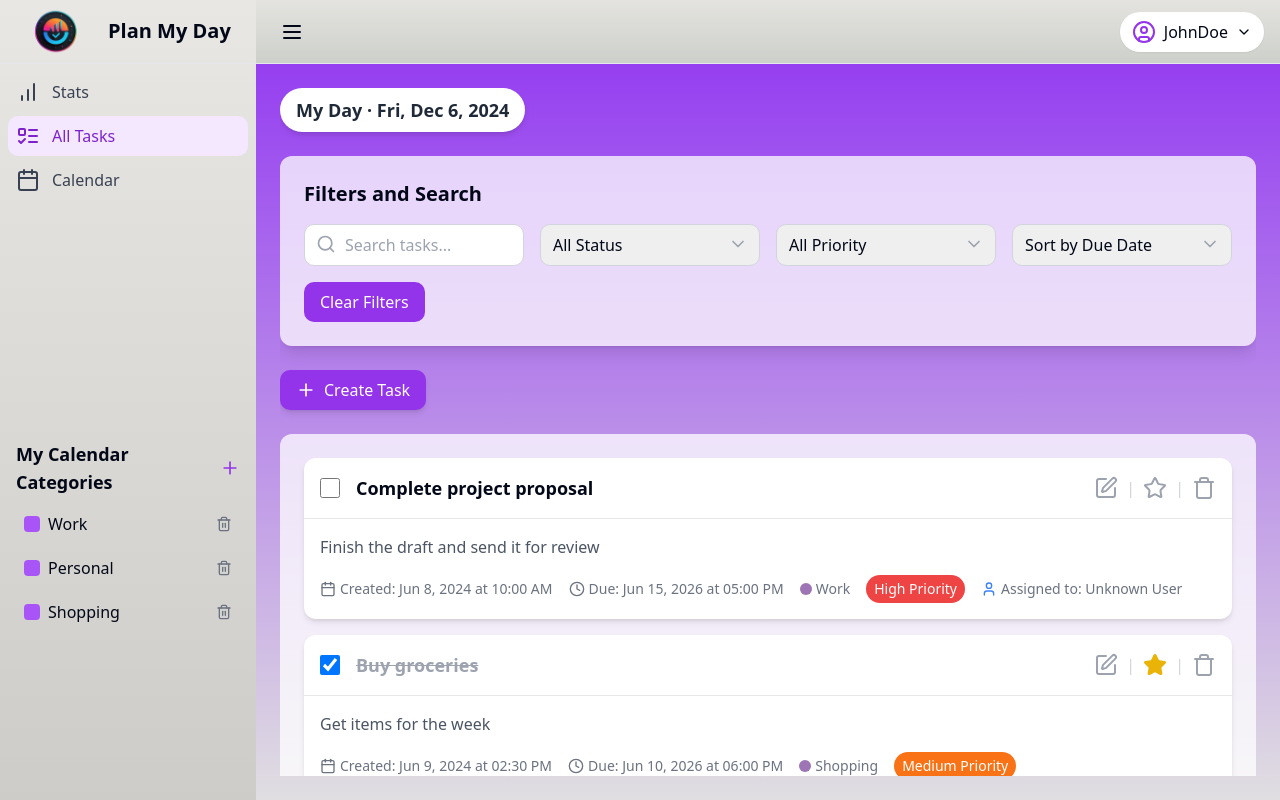
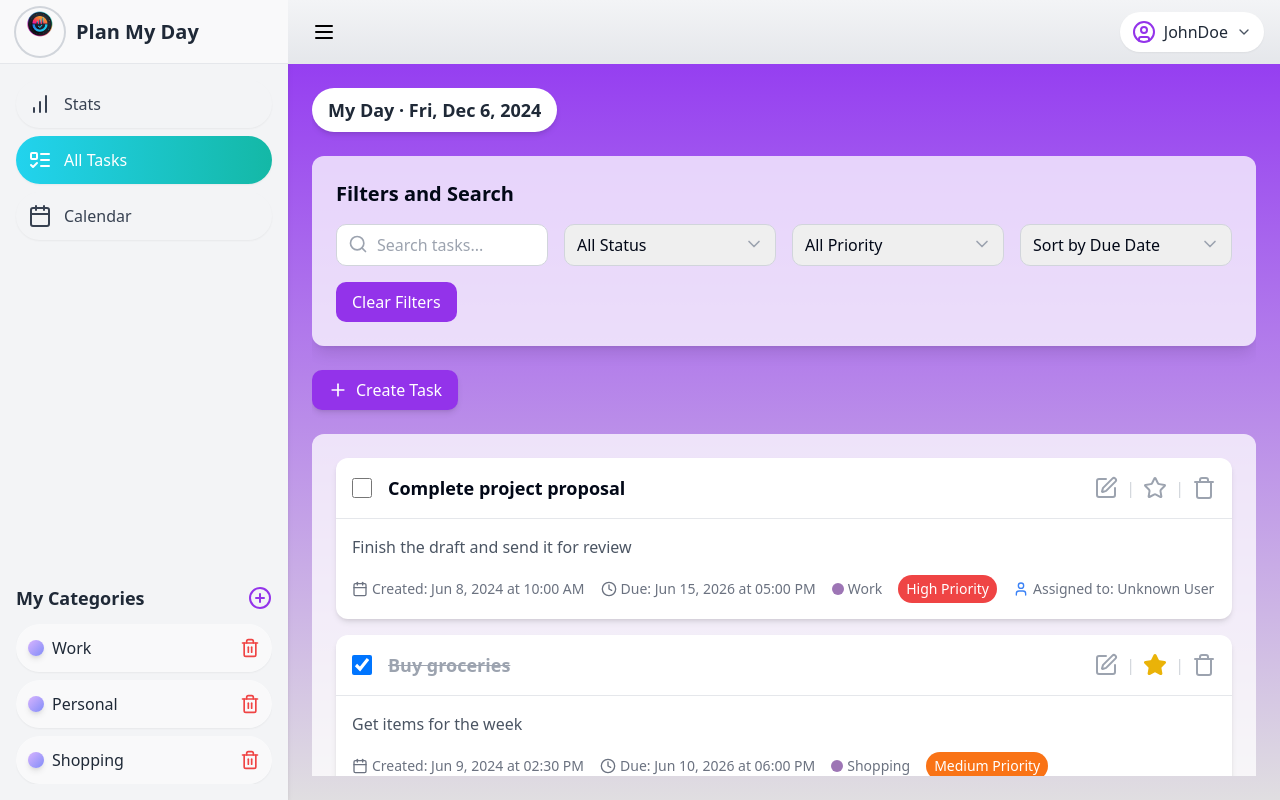
Before and after one commit to Vlados-XiMiK/Plan-My-Day-UI, a Next.js app: page /dashboard/tasks in a window 1280 px wide. Built offline with nearby package versions, Linux system fonts and the light colour scheme.

Commit message:
uppdate UI Sidebar/Header, add translations

```diff
--- a/src/components/main/Header.tsx
+++ b/src/components/main/Header.tsx
@@ -2,7 +2,11 @@
 
 import { useRouter } from 'next/navigation'
 import { useState, useRef, useEffect } from 'react'
-import { UserCircle, LogOut, Menu, ChevronDown, User2 } from 'lucide-react'
+import { UserCircle, LogOut, Menu, ChevronDown, User2, Moon, Sun, Globe } from 'lucide-react'
+import { useLanguage } from "@/contexts/LanguageContext"
+import en from "@/translations/en.json"
+import uk from "@/translations/uk.json"
+import { useTheme } from 'next-themes'
 
 interface HeaderProps {
   toggleSidebar: () => void;
@@ -16,6 +20,43 @@ export default function Header({ toggleSidebar, toggleCollapse, isCollapsed, onP
   const [showDropdown, setShowDropdown] = useState(false)
   const [isDesktop, setIsDesktop] = useState(false)
   const dropdownRef = useRef<HTMLDivElement>(null)
+  const { language, setLanguage } = useLanguage()
+  const t = language === "uk" ? uk : en
+  const { theme, setTheme } = useTheme()
+
+  // Состояние для управления темой, синхронизированное с useTheme и localStorage
+  const [isDarkTheme, setIsDarkTheme] = useState(false);
+
+  // Определение и отслеживание темы из localStorage и useTheme с немедленным обновлением
+  useEffect(() => {
+    const updateTheme = () => {
+      const savedTheme = localStorage.getItem('theme') || theme;
+      setIsDarkTheme(savedTheme === 'dark');
+    };
+
+    // Инициализация при монтировании
+    updateTheme();
+
+    // Слушатель для изменений в localStorage
+    const handleStorageChange = (e: StorageEvent) => {
+      if (e.key === 'theme') {
+        updateTheme();
+      }
+    };
+
+    // Слушатель для изменений темы через useTheme
+    const handleThemeChange = () => {
+      updateTheme();
+    };
+
+    window.addEventListener('storage', handleStorageChange);
+    // Подписываемся на изменения темы через useTheme (если доступно)
+    const unsubscribe = () => {};
+
+    return () => {
+      window.removeEventListener('storage', handleStorageChange);
+    };
+  }, [theme]);
 
   useEffect(() => {
     // Update state to detect if the window width meets desktop criteria
@@ -42,56 +83,89 @@ export default function Header({ toggleSidebar, toggleCollapse, isCollapsed, onP
     return () => document.removeEventListener('mousedown', handleClickOutside)
   }, [])
 
+  // Функции для переключения темы и языка
+  const toggleTheme = () => {
+    const newTheme = isDarkTheme ? 'light' : 'dark';
+    setTheme(newTheme);
+    localStorage.setItem('theme', newTheme);
+  };
+
+  const toggleLanguage = () => {
+    const newLanguage = language === 'en' ? 'uk' : 'en';
+    setLanguage(newLanguage);
+  };
+
   return (
-    <header className="sticky top-0 z-40 flex h-16 items-center justify-between border-b border-gray-200 bg-gradient-to-b from-[#e4e3df] to-[#cdd0ca] px-4">
+    <header className={`sticky top-0 z-40 flex h-16 items-center justify-between border-b px-4 transition-colors duration-300
+      ${isDarkTheme
+        ? 'bg-gray-900 border-gray-700 text-white'
+        : 'bg-gradient-to-b from-gray-100 to-gray-200 border-gray-200 text-gray-800'
+      }`}
+    >
       <div className="flex items-center gap-4">
         <button
           onClick={isDesktop ? toggleCollapse : toggleSidebar}
-          className="inline-flex h-10 w-10 items-center justify-center rounded-md hover:bg-gray-100"
+          className={`inline-flex h-10 w-10 items-center justify-center rounded-full hover:${isDarkTheme ? 'bg-gray-800' : 'bg-gray-100'}`}
           aria-label={isDesktop ? (isCollapsed ? "Expand sidebar" : "Collapse sidebar") : "Toggle sidebar"}
         >
-          <Menu className="h-6 w-6" />
+          <Menu
+            className={`h-6 w-6 ${isDarkTheme ? 'text-white' : 'text-black'}`}
+          />
         </button>
       </div>
-
       <div className="relative" ref={dropdownRef}>
         <button
           onClick={() => setShowDropdown(!showDropdown)}
-          className="flex items-center gap-2 rounded-full bg-white px-3 py-2 shadow-sm transition-colors hover:bg-gray-50"
+          className={`flex items-center gap-2 rounded-full px-3 py-2 shadow-sm transition-colors
+            ${isDarkTheme ? 'bg-gray-800 text-white hover:bg-gray-700' : 'bg-white text-gray-800 hover:bg-gray-100'}`}
         >
-          <UserCircle className="h-6 w-6 text-purple-600" />
+          <UserCircle className={`h-6 w-6 ${isDarkTheme ? 'text-purple-400' : 'text-purple-600'}`} />
           <span className="font-medium">JohnDoe</span>
-          <ChevronDown className={`h-4 w-4 transition-transform ${showDropdown ? 'rotate-180' : ''}`} />
+          <ChevronDown className={`h-4 w-4 ${isDarkTheme ? 'text-gray-300' : 'text-gray-600'} transition-transform ${showDropdown ? 'rotate-180' : ''}`} />
         </button>
 
         {showDropdown && (
-          <div className="absolute right-0 mt-2 w-48 origin-top-right rounded-md bg-white py-1 shadow-lg ring-1 ring-black ring-opacity-5">
-            <div className="px-4 py-2">
-              <p className="text-sm">Signed in as</p>
+          <div className={`absolute right-0 mt-2 w-48 origin-top-right rounded-md py-1 shadow-lg ring-1
+            ${isDarkTheme ? 'bg-gray-800 ring-gray-700 text-white' : 'bg-white ring-black ring-opacity-5 text-gray-800'}`}>
+            <div className={`px-4 py-2 ${isDarkTheme ? 'border-b border-gray-700' : 'border-b border-gray-200'}`}>
+              <p className="text-sm">{t.header.signed || "Signed in as"}</p>
               <p className="truncate text-sm font-medium">john@example.com</p>
             </div>
-            <div className="border-t border-gray-100">
-            <button
+            <div className={isDarkTheme ? 'border-t border-gray-700' : 'border-t border-gray-200'}>
+              <button
                 onClick={() => {
                   router.push('/dashboard/profile') // Переход на страницу профиля
                   setShowDropdown(false)
                 }}
-                className="flex w-full items-center gap-2 px-4 py-2 text-sm text-gray-700 hover:bg-gray-100"
+                className={`flex w-full items-center gap-2 px-4 py-2 text-sm ${isDarkTheme ? 'text-gray-300 hover:bg-gray-700' : 'text-gray-700 hover:bg-gray-100'}`}
               >
-                <User2 className="h-4 w-4" />
-                Profile
+                <User2 className={`h-4 w-4 ${isDarkTheme ? 'text-gray-300' : 'text-gray-700'}`} />
+                {t.header.profile || "Profile"}
+              </button>
+              <button
+                onClick={toggleTheme}
+                className={`flex w-full items-center gap-2 px-4 py-2 text-sm ${isDarkTheme ? 'text-gray-300 hover:bg-gray-700' : 'text-gray-700 hover:bg-gray-100'}`}
+              >
+                {isDarkTheme ? <Sun className="h-4 w-4" /> : <Moon className="h-4 w-4" />}
+                {isDarkTheme ? (t.header.lightTheme || "Light Theme") : (t.header.darkTheme || "Dark Theme")}
+              </button>
+              <button
+                onClick={toggleLanguage}
+                className={`flex w-full items-center gap-2 px-4 py-2 text-sm ${isDarkTheme ? 'text-gray-300 hover:bg-gray-700' : 'text-gray-700 hover:bg-gray-100'}`}
+              >
+                <Globe className={`h-4 w-4 ${isDarkTheme ? 'text-gray-300' : 'text-gray-700'}`} />
+                {language === 'uk' ? ("Українська") : ("English")}
               </button>
               <button
                 onClick={() => {
                   console.log('Logging out...')
                   router.push('/login') // Перенаправление на страницу входа после выхода
                 }}
-                className="flex w-full items-center gap-2 px-4 py-2 text-sm text-gray-700 hover:bg-gray-100"
+                className={`flex w-full items-center gap-2 px-4 py-2 text-sm ${isDarkTheme ? 'text-gray-300 hover:bg-gray-700' : 'text-gray-700 hover:bg-gray-100'}`}
               >
-                <LogOut className="h-4 w-4" />
-                Sign out
+                <LogOut className={`h-4 w-4 ${isDarkTheme ? 'text-gray-300' : 'text-gray-700'}`} />
+                {t.header.signOut || "Sign out"}
               </button>
-
             </div>
           </div>
         )}
--- a/src/components/main/Sidebar.tsx
+++ b/src/components/main/Sidebar.tsx
@@ -1,17 +1,18 @@
 'use client'
 
 import { useRouter, usePathname } from 'next/navigation'
-import { useState } from 'react'
+import { useState, useEffect } from 'react'
 import Image from 'next/image'
-import { BarChart, ListTodo, Calendar, Plus, Trash2 } from 'lucide-react'
+import { BarChart, ListTodo, Calendar, PlusCircle, Trash2 } from 'lucide-react'
 import { useNotification } from '@/contexts/notification-context'
+import { useTheme } from 'next-themes'
 
 interface SidebarProps {
   isVisible: boolean;
   isCollapsed: boolean;
 }
 
-export default function Sidebar({ isVisible, isCollapsed}: SidebarProps) {
+export default function Sidebar({ isVisible, isCollapsed }: SidebarProps) {
   const router = useRouter()
   const pathname = usePathname()
   const [categories, setCategories] = useState(['Work', 'Personal', 'Shopping']);
@@ -20,6 +21,41 @@ export default function Sidebar({ isVisible, isCollapsed}: SidebarProps) {
   const [editingIndex, setEditingIndex] = useState<number | null>(null);
   const [tempCategory, setTempCategory] = useState('');
   const { addNotification } = useNotification();
+  const { theme, setTheme } = useTheme()
+
+  // Состояние для управления темой, синхронизированное с useTheme и localStorage
+  const [isDarkTheme, setIsDarkTheme] = useState(false);
+
+  // Определение и отслеживание темы из localStorage и useTheme с немедленным обновлением
+  useEffect(() => {
+    const updateTheme = () => {
+      const savedTheme = localStorage.getItem('theme') || theme;
+      setIsDarkTheme(savedTheme === 'dark');
+    };
+
+    // Инициализация при монтировании
+    updateTheme();
+
+    // Слушатель для изменений в localStorage
+    const handleStorageChange = (e: StorageEvent) => {
+      if (e.key === 'theme') {
+        updateTheme();
+      }
+    };
+
+    // Слушатель для изменений темы через useTheme
+    const handleThemeChange = () => {
+      updateTheme();
+    };
+
+    window.addEventListener('storage', handleStorageChange);
+    // Подписываемся на изменения темы через useTheme (если доступно)
+    const unsubscribe = () => {};
+
+    return () => {
+      window.removeEventListener('storage', handleStorageChange);
+    };
+  }, [theme]);
 
   const isValidCategoryName = (name: string) => {
     const isLatin = /^[a-zA-Z\s]+$/.test(name);
@@ -79,70 +115,147 @@ export default function Sidebar({ isVisible, isCollapsed}: SidebarProps) {
 
   return (
     <aside
-      className={`fixed inset-y-0 left-0 z-30 flex h-full flex-col bg-gradient-to-b from-[#e9e7e4] to-[#cdccc8] transition-all duration-300 ease-in-out
+      className={`fixed inset-y-0 left-0 z-30 flex h-full flex-col transition-all duration-300 ease-in-out
         ${isVisible ? 'translate-x-0' : '-translate-x-full'}
-        ${isCollapsed ? 'w-16' : 'w-64'}
-        md:relative md:translate-x-0`}
+        ${isCollapsed ? 'w-20' : 'w-72'}
+        md:relative md:translate-x-0
+        ${isDarkTheme
+          ? 'bg-gray-900 text-white shadow-lg'
+          : 'bg-gray-100 text-gray-800 shadow-md'
+        }`}
     >
-      <div className="flex h-16 shrink-0 items-center justify-center border-b border-gray-200 px-4">
+      <div className={`flex h-16 shrink-0 items-center justify-center border-b px-4
+        ${isDarkTheme
+          ? 'bg-gray-800/50 border-gray-700'
+          : 'bg-white/50 border-gray-200'
+        }`}
+      >
         <div className={`flex items-center ${isCollapsed ? 'justify-center' : 'justify-start w-full'}`}>
-          <div className="h-15 w-20 overflow-hidden rounded-full">
-            <Image src="/logo.png?height=100&width=100" alt="Logo" width={80} height={80} />
+          <div className={`h-12 w-12 overflow-hidden rounded-full ${isDarkTheme ? 'ring-2 ring-white/30' : 'ring-2 ring-gray-300'}`}>
+            <Image src="/logo.png?height=100&width=100" alt="Logo" width={48} height={48} />
           </div>
-          {!isCollapsed && <h1 className="ml-3 text-xl font-bold">Plan My Day</h1>}
+          {!isCollapsed && <h1 className={`ml-3 text-xl font-bold ${isDarkTheme ? 'text-white' : 'text-gray-800'}`}>Plan My Day</h1>}
         </div>
       </div>
 
-      <nav className="flex-1 space-y-1 overflow-y-auto p-2">
+      <nav className="flex-1 space-y-2 overflow-y-auto p-4">
         <button
           onClick={() => router.push('/dashboard/stats')}
-          className={`flex w-full items-center rounded-md p-2 text-gray-700 hover:bg-white/50 transition-colors duration-200
+          className={`flex w-full items-center rounded-full p-3 hover:bg-${isDarkTheme ? 'white/10' : 'gray-200'} transition-all duration-200 shadow-sm
             ${isCollapsed ? 'justify-center' : ''}
-            ${pathname === '/dashboard/stats' ? 'bg-purple-100 text-purple-700' : ''}`}
+            ${pathname === '/dashboard/stats'
+              ? isDarkTheme
+                ? 'bg-gradient-to-r from-yellow-400 to-orange-500 text-white'
+                : 'bg-gradient-to-r from-purple-500 to-indigo-500 text-white'
+              : isDarkTheme
+                ? 'text-gray-300'
+                : 'text-gray-700'
+            }`}
+          style={{
+            backgroundImage: pathname === '/dashboard/stats'
+              ? 'linear-gradient(to right, #facc15, #f97316)'
+              : 'none',
+          }}
         >
-          <BarChart className={isCollapsed ? 'h-6 w-6' : 'mr-3 h-6 w-6'} />
-          {!isCollapsed && <span>Stats</span>}
+          <BarChart
+            className={`${isCollapsed ? 'h-6 w-6' : 'mr-3 h-6 w-6'}
+              ${isDarkTheme ? 'drop-shadow-md' : ''}`}
+            style={{
+              background: pathname === '/dashboard/stats'
+                ? 'linear-gradient(to right, #facc15, #f97316)'
+                : 'none',
+              WebkitBackgroundClip: 'text',
+              WebkitTextFillColor: pathname === '/dashboard/stats' ? 'transparent' : 'inherit',
+            }}
+          />
+          {!isCollapsed && <span className="font-medium">Stats</span>}
         </button>
         <button
           onClick={() => router.push('/dashboard/tasks')}
-          className={`flex w-full items-center rounded-md p-2 text-gray-700 hover:bg-white/50 transition-colors duration-200
+          className={`flex w-full items-center rounded-full p-3 hover:bg-${isDarkTheme ? 'white/10' : 'gray-200'} transition-all duration-200 shadow-sm
             ${isCollapsed ? 'justify-center' : ''}
-            ${pathname === '/dashboard/tasks' ? 'bg-purple-100 text-purple-700' : ''}`}
+            ${pathname === '/dashboard/tasks'
+              ? isDarkTheme
+                ? 'bg-gradient-to-r from-green-400 to-teal-500 text-white'
+                : 'bg-gradient-to-r from-purple-500 to-indigo-500 text-white'
+              : isDarkTheme
+                ? 'text-gray-300'
+                : 'text-gray-700'
+            }`}
+          style={{
+            backgroundImage: pathname === '/dashboard/tasks'
+              ? 'linear-gradient(to right, #22d3ee, #14b8a6)'
+              : 'none',
+          }}
         >
-          <ListTodo className={isCollapsed ? 'h-6 w-6' : 'mr-3 h-6 w-6'} />
-          {!isCollapsed && <span>All Tasks</span>}
+          <ListTodo
+            className={`${isCollapsed ? 'h-6 w-6' : 'mr-3 h-6 w-6'}
+              ${isDarkTheme ? 'drop-shadow-md' : ''}`}
+            style={{
+              background: pathname === '/dashboard/tasks'
+                ? 'linear-gradient(to right, #22d3ee, #14b8a6)'
+                : 'none',
+              WebkitBackgroundClip: 'text',
+              WebkitTextFillColor: pathname === '/dashboard/tasks' ? 'transparent' : 'inherit',
+            }}
+          />
+          {!isCollapsed && <span className="font-medium">All Tasks</span>}
         </button>
         <button
           onClick={() => router.push('/dashboard/calendar')}
-          className={`flex w-full items-center rounded-md p-2 text-gray-700 hover:bg-white/50 transition-colors duration-200
+          className={`flex w-full items-center rounded-full p-3 hover:bg-${isDarkTheme ? 'white/10' : 'gray-200'} transition-all duration-200 shadow-sm
             ${isCollapsed ? 'justify-center' : ''}
-            ${pathname === '/dashboard/calendar' ? 'bg-purple-100 text-purple-700' : ''}`}
+            ${pathname === '/dashboard/calendar'
+              ? isDarkTheme
+                ? 'bg-gradient-to-r from-blue-400 to-indigo-500 text-white'
+                : 'bg-gradient-to-r from-purple-500 to-indigo-500 text-white'
+              : isDarkTheme
+                ? 'text-gray-300'
+                : 'text-gray-700'
+            }`}
+          style={{
+            backgroundImage: pathname === '/dashboard/calendar'
+              ? 'linear-gradient(to right, #60a5fa, #4f46e5)'
+              : 'none',
+          }}
         >
-          <Calendar className={isCollapsed ? 'h-6 w-6' : 'mr-3 h-6 w-6'} />
-          {!isCollapsed && <span>Calendar</span>}
+          <Calendar
+            className={`${isCollapsed ? 'h-6 w-6' : 'mr-3 h-6 w-6'}
+              ${isDarkTheme ? 'drop-shadow-md' : ''}`}
+            style={{
+              background: pathname === '/dashboard/calendar'
+                ? 'linear-gradient(to right, #60a5fa, #4f46e5)'
+                : 'none',
+              WebkitBackgroundClip: 'text',
+              WebkitTextFillColor: pathname === '/dashboard/calendar' ? 'transparent' : 'inherit',
+            }}
+          />
+          {!isCollapsed && <span className="font-medium">Calendar</span>}
         </button>
       </nav>
+
       {!isCollapsed && (
-        <div className="flex-1 p-4">
-          <div className="mb-2 flex items-center justify-between">
-            <h2 className="text-lg font-semibold">My Calendar Categories</h2>
+        <div className="p-4">
+          <div className="mb-3 flex items-center justify-between">
+            <h2 className={`text-lg font-semibold ${isDarkTheme ? 'text-white' : 'text-gray-800'}`}>My Categories</h2>
             <button
               onClick={() => setNewCategory(true)}
-              className="text-purple-600 hover:text-purple-800 transition-colors duration-200"
+              className={`hover:${isDarkTheme ? 'text-yellow-200' : 'text-purple-800'} transition-colors duration-200
+                ${isDarkTheme ? 'text-yellow-300' : 'text-purple-600'}`}
             >
-              <Plus className="h-5 w-5" />
+              <PlusCircle className={`h-6 w-6 ${isDarkTheme ? 'drop-shadow-md' : ''}`} />
             </button>
           </div>
 
           <div className="max-h-64 overflow-y-auto">
-            <ul className="space-y-1">
+            <ul className="space-y-2">
               {categories.map((category, index) => (
                 <li
                   key={index}
-                  className="flex items-center justify-between rounded p-2 hover:bg-white/50 transition-colors duration-200"
+                  className={`flex items-center justify-between rounded-full p-3 ${isDarkTheme ? 'bg-gray-800/50 hover:bg-gray-700/50' : 'bg-white/50 hover:bg-gray-200'} transition-all duration-200 shadow-sm`}
                 >
                   <div className="flex items-center flex-1">
-                    <div className="h-4 w-4 rounded bg-purple-500"></div>
+                    <div className={`h-4 w-4 rounded-full ${isDarkTheme ? 'bg-gradient-to-br from-pink-400 to-purple-500' : 'bg-gradient-to-br from-purple-300 to-indigo-400'} shadow-md`}></div>
                     {editingIndex === index ? (
                       <input
                         type="text"
@@ -155,13 +268,13 @@ export default function Sidebar({ isVisible, isCollapsed}: SidebarProps) {
                         }}
                         onKeyDown={(e) => e.key === 'Enter' && saveEditing(index)}
                         onBlur={() => saveEditing(index)}
-                        className="ml-2 flex-1 rounded border border-gray-300 px-2 py-1"
+                        className={`ml-2 flex-1 rounded-sm ${isDarkTheme ? 'bg-gray-700/50 border-gray-600' : 'bg-white/50 border-gray-300'} px-2 py-1 ${isDarkTheme ? 'text-white placeholder-gray-400' : 'text-gray-800 placeholder-gray-500'} focus:ring-2 focus:ring-${isDarkTheme ? 'yellow-300' : 'purple-300'}`}
                         autoFocus
                       />
                     ) : (
                       <span
                         onDoubleClick={() => startEditing(index)}
-                        className="ml-2 cursor-pointer"
+                        className={`ml-2 cursor-pointer font-medium ${isDarkTheme ? 'text-white' : 'text-gray-800'}`}
                       >
                         {category}
                       </span>
@@ -169,15 +282,16 @@ export default function Sidebar({ isVisible, isCollapsed}: SidebarProps) {
                   </div>
                   <button
                     onClick={() => deleteCategory(index)}
-                    className="text-gray-500 hover:text-red-500 transition-colors duration-200"
+                    className={`hover:${isDarkTheme ? 'text-red-400' : 'text-red-600'} transition-colors duration-200
+                      ${isDarkTheme ? 'text-red-300' : 'text-red-500'}`}
                   >
-                    <Trash2 className="h-4 w-4" />
+                    <Trash2 className={`h-5 w-5 ${isDarkTheme ? 'drop-shadow-md' : ''}`} />
                   </button>
                 </li>
               ))}
               {newCategory && (
-                <li className="flex items-center rounded p-2 hover:bg-white/50 transition-colors duration-200">
-                  <div className="h-4 w-4 rounded bg-purple-500"></div>
+                <li className={`flex items-center rounded-full p-3 ${isDarkTheme ? 'bg-gray-800/50 hover:bg-gray-700/50' : 'bg-white/50 hover:bg-gray-200'} transition-all duration-200 shadow-sm`}>
+                  <div className={`h-4 w-4 rounded-full ${isDarkTheme ? 'bg-gradient-to-br from-pink-400 to-purple-500' : 'bg-gradient-to-br from-purple-300 to-indigo-400'} shadow-md`}></div>
                   <input
                     type="text"
                     value={newCategoryName}
@@ -189,7 +303,7 @@ export default function Sidebar({ isVisible, isCollapsed}: SidebarProps) {
                     }}
                     onKeyDown={(e) => e.key === 'Enter' && addCategory()}
                     onBlur={addCategory}
-                    className="ml-2 flex-1 rounded border border-gray-300 px-2 py-1"
+                    className={`ml-2 flex-1 rounded-sm ${isDarkTheme ? 'bg-gray-700/50 border-gray-600' : 'bg-white/50 border-gray-300'} px-2 py-1 ${isDarkTheme ? 'text-white placeholder-gray-400' : 'text-gray-800 placeholder-gray-500'} focus:ring-2 focus:ring-${isDarkTheme ? 'yellow-300' : 'purple-300'}`}
                     autoFocus
                   />
                 </li>
```
Also changed, not shown: src/translations/en.json (+10 -1 lines), src/translations/uk.json (+15 -6 lines).
